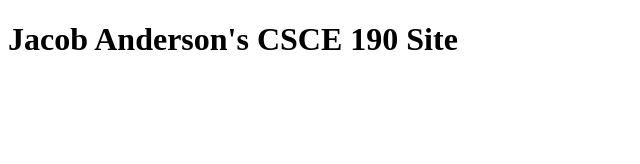
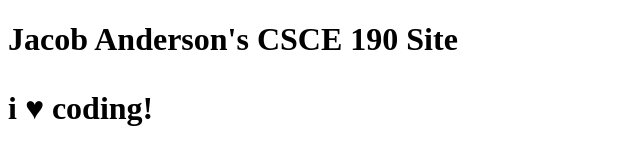
Before and after one commit to jea8/jea8.github.io, a plain HTML site: page index.html in a window 1280 px wide. Shown: the whole page, without its empty margins (0-640 px from the left). Drawn offline with Linux system fonts and the light colour scheme.

Commit message:
Add files via upload

```diff
--- a/index.html
+++ b/index.html
@@ -5,7 +5,7 @@
     </head>
     <body>
         <h1> Jacob Anderson's CSCE 190 Site
-        </h1>
 
+            <P> i &hearts; coding!</P>
     </body>
 </html>
```
